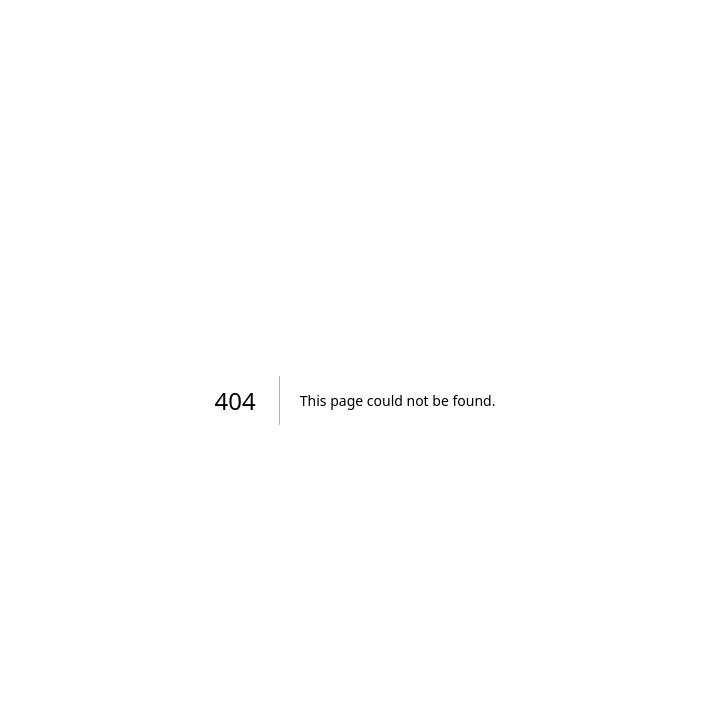
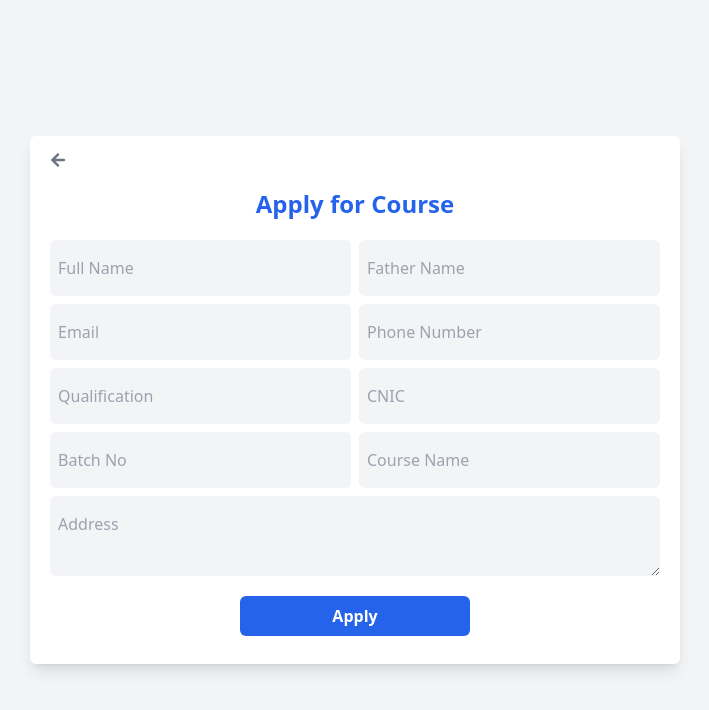
Before and after one commit to Siddique-Ahmed/L-M-S, a Next.js app: page /courses/1 in a window 1280 px wide. Before the commit this address had no page. Shown: the top 710 px of the page, without its empty margins (285-994 px from the left). Built offline with nearby package versions, Linux system fonts and the light colour scheme.

Commit message:
create apply form for course

```diff
--- a/app/(admin)/admin/students/page.js
+++ b/app/(admin)/admin/students/page.js
@@ -28,7 +28,10 @@ const initialStudents = [
     parentName: "Carol Johnson",
     email: "alice@example.com",
     status: "Enrolled",
-    cnic: 9834693471874
+    cnic: 9834693471874,
+    phoneNum : "0290342534",
+    courseName : "Web and App Development",
+    batchNo : "batch 01",
   },
   {
     id: 2,
@@ -38,7 +41,10 @@ const initialStudents = [
     parentName: "David Williams",
     email: "bob@example.com",
     status: "Enrolled",
-    cnic: 9834693471874
+    cnic: 9834693471874,
+    phoneNum : "0290342534",
+    courseName : "Web Development",
+    batchNo : "batch 01",
   },
   {
     id: 3,
@@ -48,7 +54,10 @@ const initialStudents = [
     parentName: "Eve Brown",
     email: "charlie@example.com",
     status: "Not Enrolled",
-    cnic: 9834693471874
+    cnic: 9834693471874,
+    phoneNum : "0290342534",
+    courseName : "App Development",
+    batchNo : "batch 01",
   },
   {
     id: 4,
@@ -58,7 +67,10 @@ const initialStudents = [
     parentName: "Frank Martinez",
     email: "diana@example.com",
     status: "Eliminated",
-    cnic: 9834693471874
+    cnic: 9834693471874,
+    phoneNum : "0290342534",
+    courseName : "python",
+    batchNo : "batch 01",
   },
 ];
 
@@ -124,6 +136,15 @@ export default function StudentsPage() {
                 <TableHead className="py-3 px-6 text-left text-xs font-medium text-gray-500 dark:text-gray-300 uppercase tracking-wider hidden sm:table-cell">
                   Email
                 </TableHead>
+                <TableHead className="py-3 px-6 text-left text-xs font-medium text-gray-500 dark:text-gray-300 uppercase tracking-wider hidden sm:table-cell">
+                  Phone Number
+                </TableHead>
+                <TableHead className="py-3 px-6 text-left text-xs font-medium text-gray-500 dark:text-gray-300 uppercase tracking-wider hidden sm:table-cell">
+                  Course Name
+                </TableHead>
+                <TableHead className="py-3 px-6 text-left text-xs font-medium text-gray-500 dark:text-gray-300 uppercase tracking-wider hidden sm:table-cell">
+                  Batch Number
+                </TableHead>
                 <TableHead className="py-3 px-6 text-left text-xs font-medium text-gray-500 dark:text-gray-300 uppercase tracking-wider">
                   Status
                 </TableHead>
@@ -160,6 +181,15 @@ export default function StudentsPage() {
                   <TableCell className="py-4 px-6 text-sm text-gray-500 dark:text-gray-300 hidden sm:table-cell">
                     {student.email}
                   </TableCell>
+                  <TableCell className="py-4 px-6 text-sm text-gray-500 dark:text-gray-300 hidden sm:table-cell">
+                    {student.phoneNum}
+                  </TableCell>
+                  <TableCell className="py-4 px-6 text-sm text-gray-500 dark:text-gray-300 hidden sm:table-cell">
+                    {student.courseName}
+                  </TableCell>
+                  <TableCell className="py-4 px-6 text-sm text-gray-500 dark:text-gray-300 hidden sm:table-cell">
+                    {student.batchNo}
+                  </TableCell>
                   <TableCell className="py-4 px-6 text-sm font-medium">
                     <Select
                       onValueChange={(value) =>
--- /dev/null
+++ b/app/courses/[id]/page.js
@@ -0,0 +1,9 @@
+import ApplyCourseForm from "@/components/ApplyCourseForm";
+
+export default function ApplyCourse() {
+  return (
+    <div className="min-h-screen bg-gray-100 flex items-center justify-center px-3 py-5">
+      <ApplyCourseForm/>
+    </div>
+  )
+}
--- /dev/null
+++ b/components/ApplyCourseForm.jsx
@@ -0,0 +1,78 @@
+import Link from "next/link";
+import React from "react";
+import { FaArrowLeft } from "react-icons/fa";
+
+const ApplyCourseForm = () => {
+  return (
+    <div className="w-full sm:w-[650px] bg-white px-5 py-4 shadow-lg rounded-md flex flex-col items-center justify-between gap-5">
+      <div className="w-full flex items-center">
+        <Link href={"/courses"}>
+          <FaArrowLeft className="text-gray-500 hover:text-blue-600" />
+        </Link>
+      </div>
+      <h1 className="font-bold text-2xl text-blue-600">Apply for Course</h1>
+      <form className="w-full flex flex-col gap-2">
+        <div className="w-full flex flex-col sm:flex-row items-center gap-2 justify-between">
+          <input
+            className="w-full px-2 py-4 rounded-md placeholder:text-gray-400 outline-none bg-gray-100"
+            type="text"
+            placeholder="Full Name"
+          />
+          <input
+            className="w-full px-2 py-4 rounded-md placeholder:text-gray-400 outline-none bg-gray-100"
+            type="text"
+            placeholder="Father Name"
+          />
+        </div>
+        <div className="w-full flex flex-col sm:flex-row items-center gap-2 justify-between">
+          <input
+            className="w-full px-2 py-4 rounded-md placeholder:text-gray-400 outline-none bg-gray-100"
+            type="email"
+            placeholder="Email"
+          />
+          <input
+            className="w-full px-2 py-4 rounded-md placeholder:text-gray-400 outline-none bg-gray-100"
+            type="text"
+            placeholder="Phone Number"
+          />
+        </div>
+        <div className="w-full flex flex-col sm:flex-row items-center gap-2 justify-between">
+          <input
+            className="w-full px-2 py-4 rounded-md placeholder:text-gray-400 outline-none bg-gray-100"
+            type="text"
+            placeholder="Qualification"
+          />
+          <input
+            className="w-full px-2 py-4 rounded-md placeholder:text-gray-400 outline-none bg-gray-100"
+            type="text"
+            placeholder="CNIC"
+          />
+        </div>
+        <div className="w-full flex flex-col sm:flex-row items-center gap-2 justify-between">
+          <input
+            className="w-full px-2 py-4 rounded-md placeholder:text-gray-400 outline-none bg-gray-100"
+            type="text"
+            placeholder="Batch No"
+          />
+          <input
+            className="w-full px-2 py-4 rounded-md placeholder:text-gray-400 outline-none bg-gray-100"
+            type="text"
+            placeholder="Course Name"
+          />
+        </div>
+        <textarea
+          className="w-full px-2 py-4 rounded-md placeholder:text-gray-400 outline-none bg-gray-100"
+          type="text"
+          cols={2}
+          rows={2}
+          placeholder="Address"
+        ></textarea>
+        <div className="w-full flex items-center my-3 justify-center">
+          <button className="w-full sm:w-[230px] px-5 py-2 bg-blue-600 text-white font-bold rounded-md hover:bg-blue-500">Apply</button>
+        </div>
+      </form>
+    </div>
+  );
+};
+
+export default ApplyCourseForm;
--- a/components/NewCourses.jsx
+++ b/components/NewCourses.jsx
@@ -226,7 +226,9 @@ const NewCourses = ({ isHome }) => {
                   <CardDescription>{data.description}</CardDescription>
                 </CardContent>
                 <CardFooter>
+                  <Link href={`/courses/${data.id}`}>
                   <Button>Apply Now</Button>
+                  </Link>
                 </CardFooter>
               </Card>
             );
```
